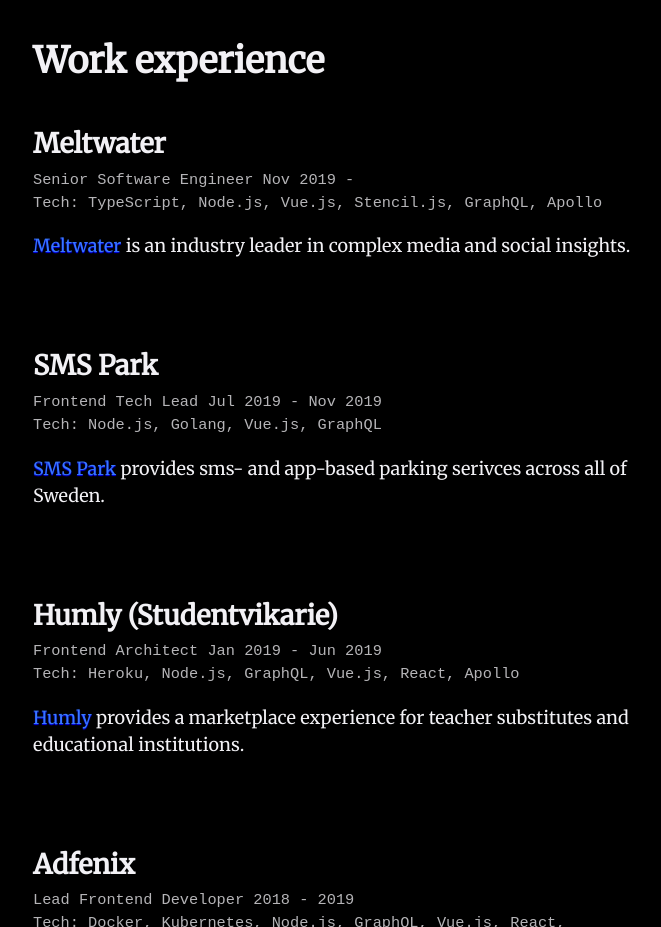
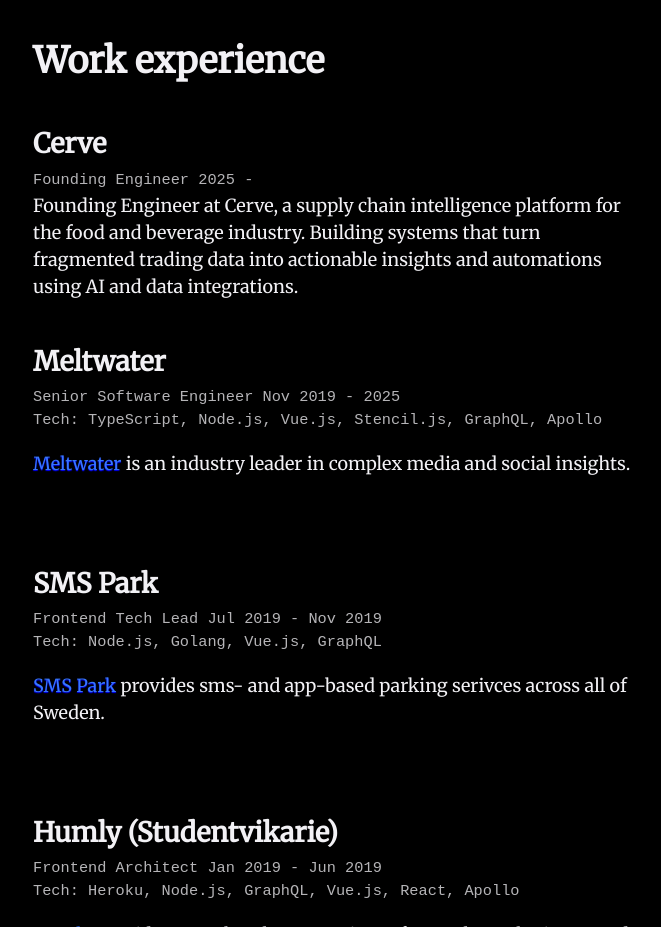
Before and after one commit to alepek/alepek.github.io, a website: page index.html in a window 1280 px wide. Shown: the part 797-1724 px from the top of the page, without its empty margins (302-963 px from the left). Drawn offline with nearby package versions, Linux system fonts and the light colour scheme.

Commit message:
feat: update employment history with Cerve and Meltwater end date

```diff
--- a/index.html
+++ b/index.html
@@ -415,9 +415,21 @@
         <div class="col">
           <h2 class="section-heading">Work experience</h2>
           <section class="experience">
+            <h4 class="mb-2">Cerve</h4>
+            <p class="t-muted t-small t-mono mb-0">
+              Founding Engineer 2025 -
+            </p>
+            <p>
+              Founding Engineer at Cerve, a supply chain intelligence platform
+              for the food and beverage industry. Building systems that turn
+              fragmented trading data into actionable insights and automations
+              using AI and data integrations.
+            </p>
+          </section>
+          <section class="experience">
             <h4 class="mb-2">Meltwater</h4>
             <p class="t-muted t-small t-mono mb-0">
-              Senior Software Engineer Nov 2019 -
+              Senior Software Engineer Nov 2019 - 2025
             </p>
             <p class="t-small t-mono t-muted">
               Tech: TypeScript, Node.js, Vue.js, Stencil.js, GraphQL, Apollo
```
